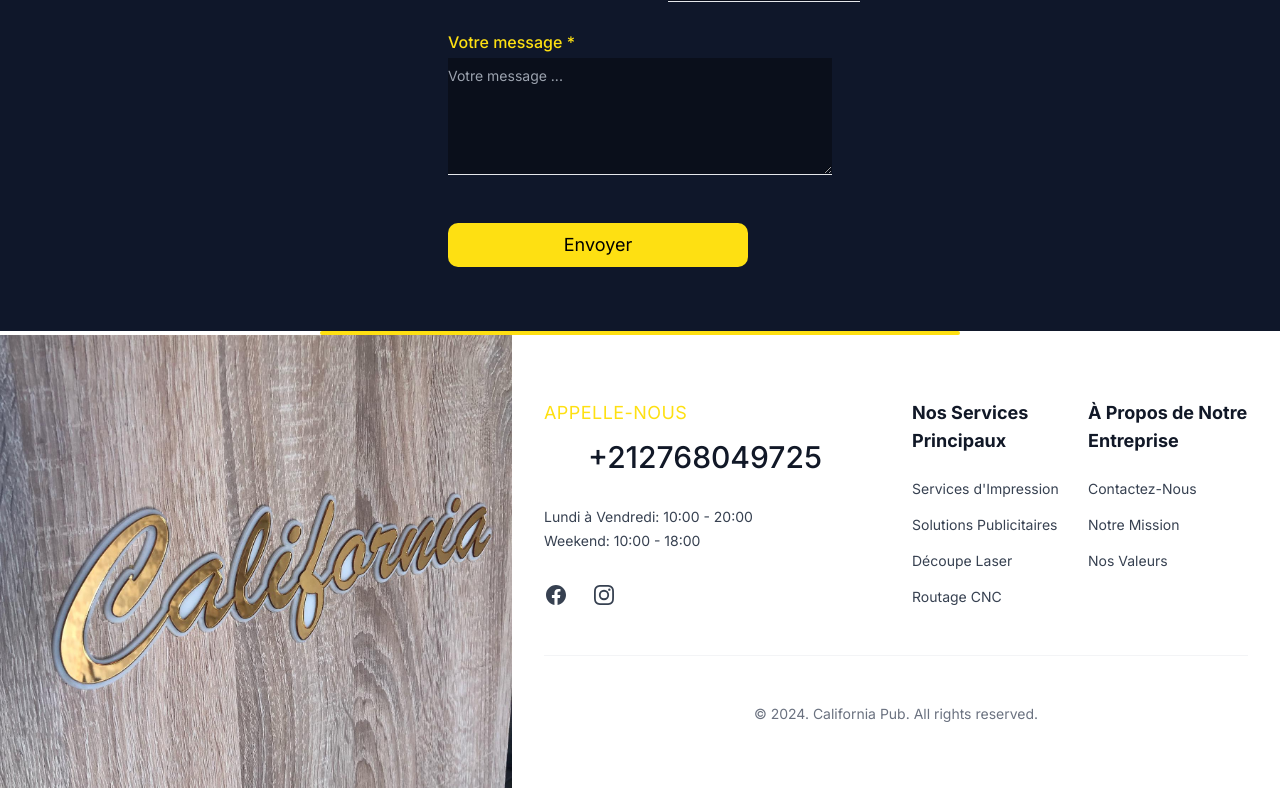
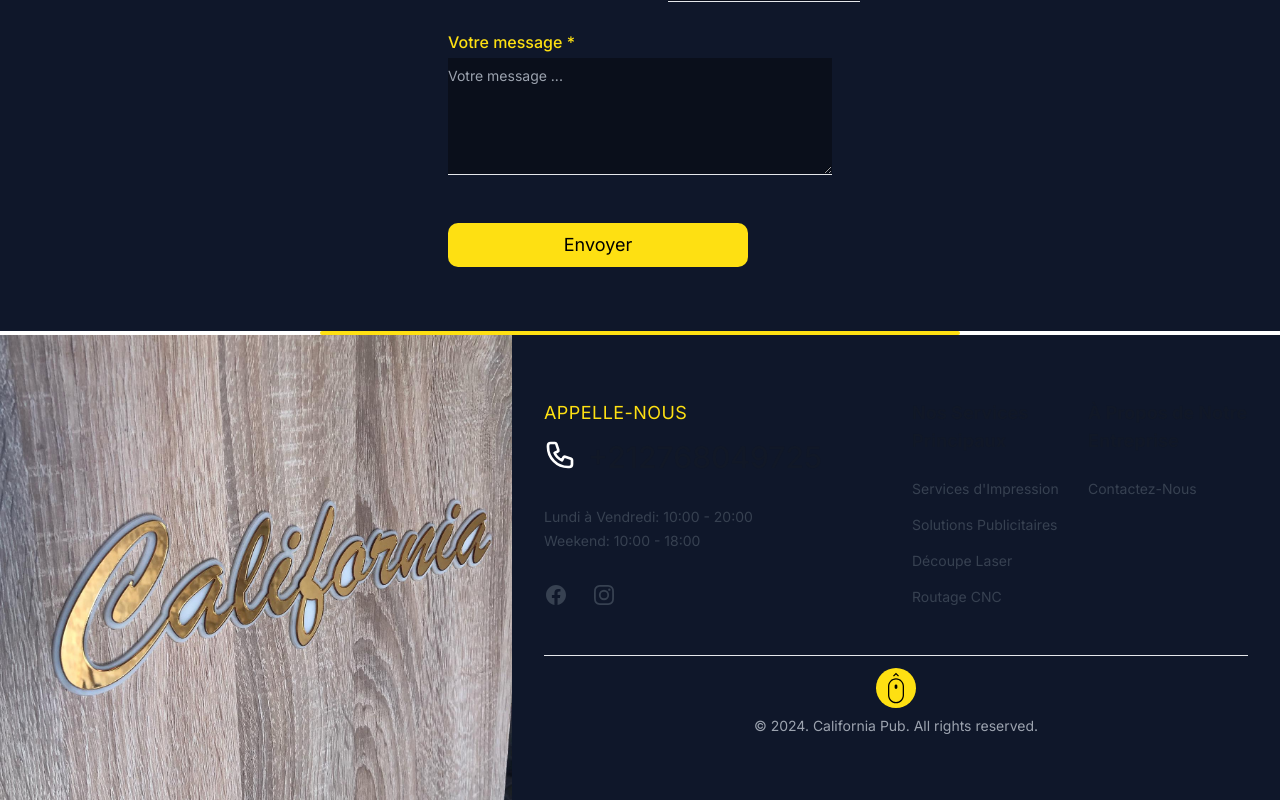
Before and after one commit to Anass-gouzgar/california-pub, a Next.js app: page / in a window 1280 px wide. Shown: the part 4646-5446 px from the top of the page. Built offline with nearby package versions, Linux system fonts and the light colour scheme.

Commit message:
added scroll to top button with smouth effect

```diff
--- a/modules/home_page/Footer/index.jsx
+++ b/modules/home_page/Footer/index.jsx
@@ -2,7 +2,7 @@
 import Image from 'next/image'
 import Link from 'next/link'
 import img from "@/public/assets/images/footer_img.jpg"
-
+import scrollTop from '@/public/assets/images/scroll-top-icon.svg'
 
 const Footer = () => {
 
@@ -11,7 +11,7 @@
 
 
   return (
-    <footer className="bg-white lg:grid lg:grid-cols-5 dark:bg-gray-900">
+    <footer id="footer" className=" lg:grid lg:grid-cols-5 bg-slate-900">
       {/* img */}
       <div className="relative block h-32 lg:col-span-2 lg:h-full">
         <Image
@@ -53,7 +53,6 @@
                   +212768049725
                 </h2>
               </Link>
-
             </div>
 
             <div className="mt-8 space-y-1 text-sm text-gray-700 dark:text-gray-200">
@@ -158,28 +157,21 @@
                 >
                   Contactez-Nous
                 </Link>
-
-                <Link
-                  href="#"
-                  className="text-gray-700 transition hover:opacity-75 dark:text-gray-200"
-                >
-                  Notre Mission
-                </Link>
-
-                <Link
-                  href="#"
-                  className="text-gray-700 transition hover:opacity-75 dark:text-gray-200"
-                >
-                  Nos Valeurs
-                </Link>
               </div>
             </div>
           </div>
         </div>
 
-        <div className="mt-12 border-t border-gray-100 pt-12 dark:border-gray-800">
-          <div className="flex items-center justify-center">
-            <p className="mt-8 text-sm text-gray-500 sm:mt-0 dark:text-gray-400">
+        <div className="mt-12 border-t  pt-12border-gray-800">
+          <div className="flex flex-col gap-2 items-center justify-center">
+            {/* go to top  */}
+              <Link
+                href="#top"
+                className="bg-mainYellowColor p-1 mt-3 rounded-full w-10 h-10 text-center cursor-pointer flex justify-center items-cente  transition hover:opacity-75 hover:scale-100 duration-3y00"
+              >
+                <Image src={scrollTop} alt="go to top" width={16} height={16} className='text-white' />
+              </Link>
+            <p className="mt-8 text-sm sm:mt-0 text-gray-400">
               &copy; {currentYear}. California Pub. All rights reserved.
             </p>
           </div>
--- a/src/app/globals.css
+++ b/src/app/globals.css
@@ -10,6 +10,11 @@
  /* background-position: center; */
  height: 100vh;
 }
+
+html {
+  scroll-behavior: smooth;
+}
+
 
 /* faq bg */
 .secBg {
```
Also changed, not shown: public/assets/images/scroll-top-icon.svg (added). Lines whose indentation alone changed are shown as unchanged.
